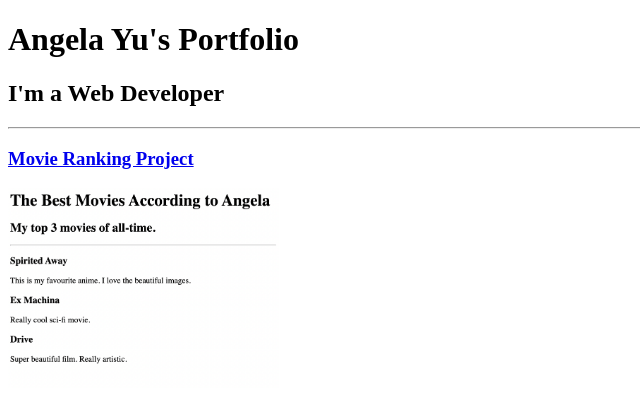
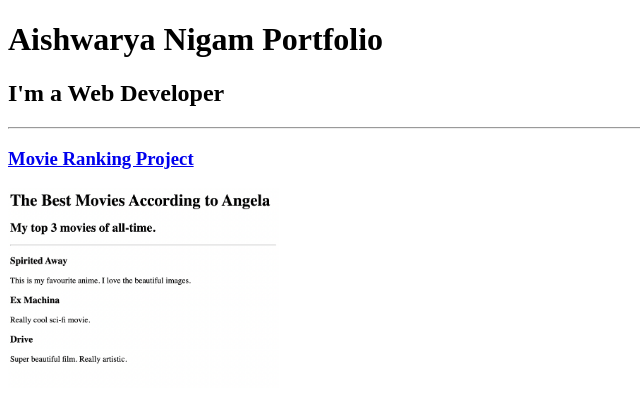
Before and after one commit to 01Aishwarya/html-portfolio, a plain HTML site: page solution.html in a window 1280 px wide. Shown: the top 408 px of the page, without its empty margins (0-640 px from the left). Drawn offline with Linux system fonts and the light colour scheme.

Commit message:
Add files via upload

```diff
--- a/solution.html
+++ b/solution.html
@@ -3,11 +3,11 @@
 
 <head>
   <meta charset="UTF-8">
-  <title>Angela's Portfolio</title>
+  <title>Aishwarya Nigam Portfolio</title>
 </head>
 
 <body>
-  <h1>Angela Yu's Portfolio</h1>
+  <h1>Aishwarya Nigam Portfolio</h1>
   <h2>I'm a Web Developer</h2>
   <hr />
   <h3><a href="./public/movie-ranking.html">Movie Ranking Project</a></h3>
```
Also changed, not shown: index.html (+2 -2 lines).
